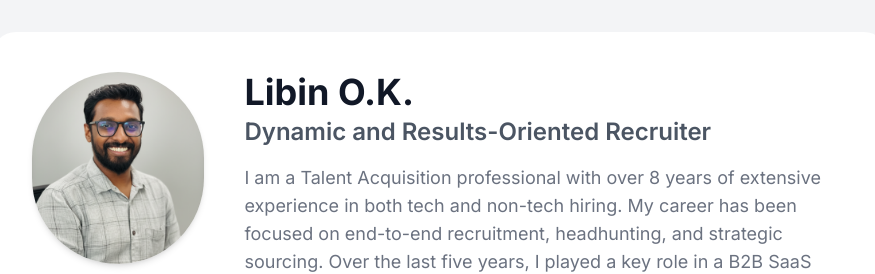
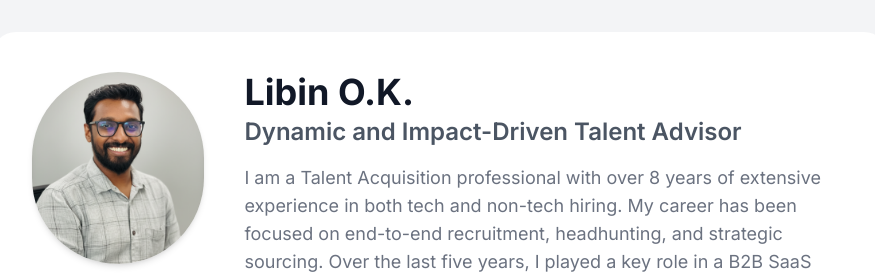
Before and after one commit to Libin11122/Libin--Portfolio-Website, a plain HTML site: page index.html in a window 1280 px wide. Shown: the top 274 px of the page, without its empty margins (200-1075 px from the left). Drawn offline with nearby package versions, Linux system fonts and the light colour scheme.

Commit message:
Update index.html
Updated Title

```diff
--- a/index.html
+++ b/index.html
@@ -50,7 +50,7 @@
                 class="w-32 h-32 sm:w-48 sm:h-48 rounded-full object-cover shadow-md transition-transform duration-300 hover:scale-105">
             <div class="text-center sm:text-left">
                 <h1 class="text-3xl sm:text-4xl font-bold text-gray-900 mb-1">Libin O.K.</h1>
-                <h2 class="text-xl sm:text-2xl font-semibold text-gray-600 mb-4">Dynamic and Results-Oriented Recruiter
+                <h2 class="text-xl sm:text-2xl font-semibold text-gray-600 mb-4">Dynamic and Impact-Driven Talent Advisor
                 </h2>
                 <p class="text-base sm:text-lg text-gray-500 max-w-2xl">
                     I am a Talent Acquisition professional with over 8 years of extensive experience in both tech and
```
